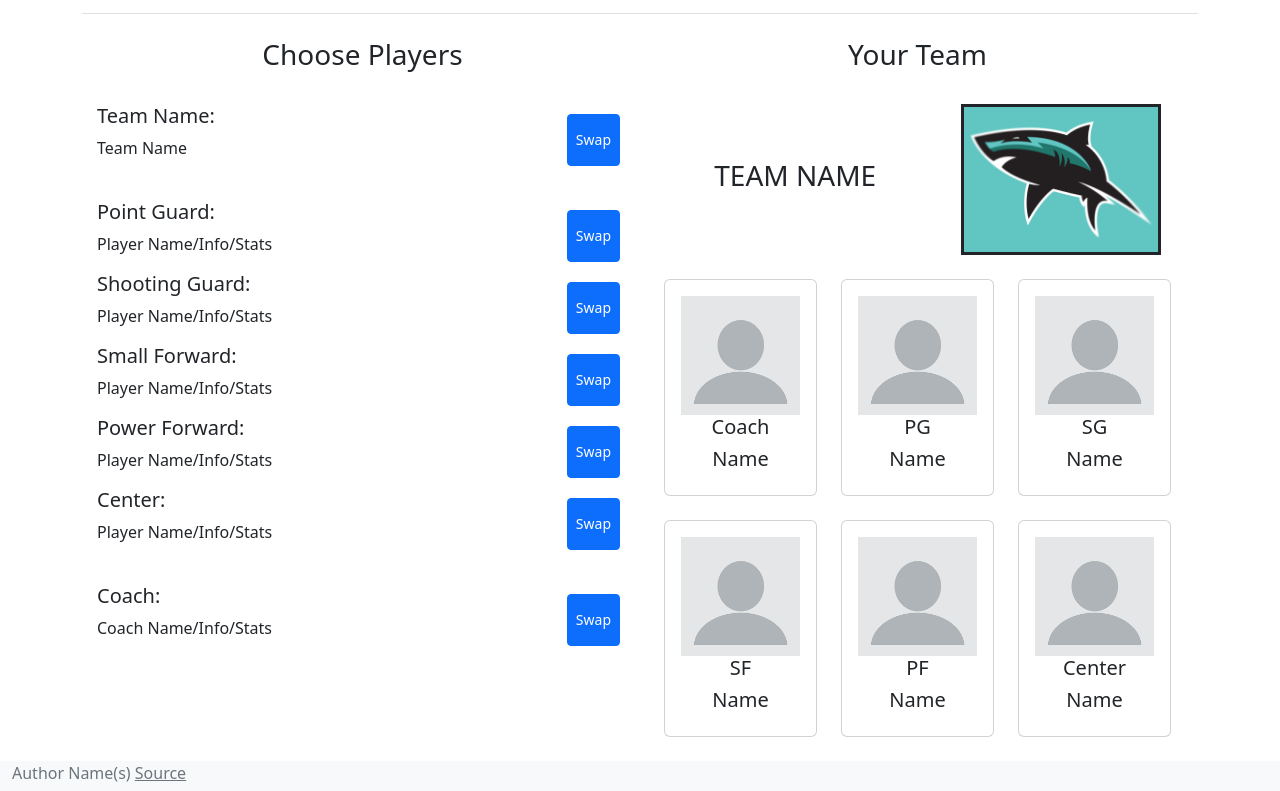
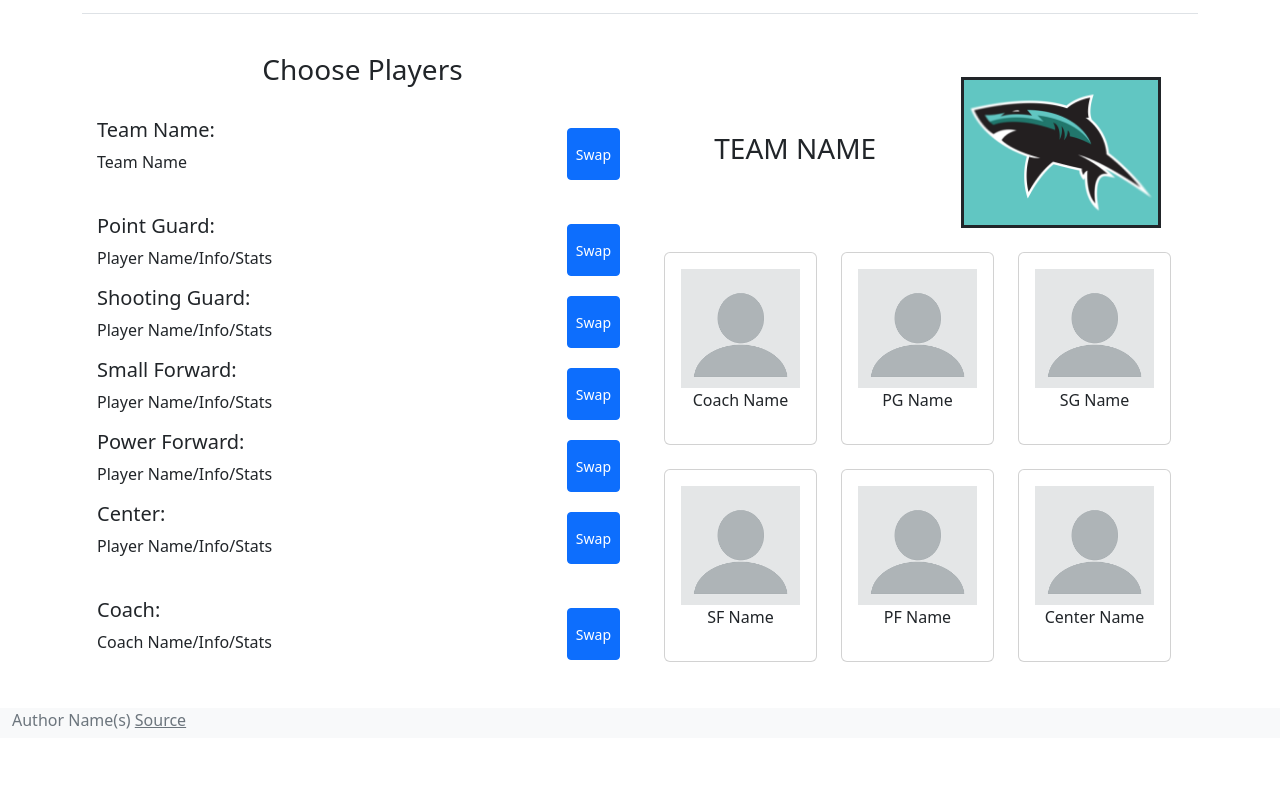
Before and after one commit to tyson314/CS-260-Startup-Project, a plain HTML site: page create.html in a window 1280 px wide. Shown: the part 65-856 px from the top of the page. After the commit the page ends 803 px from the top, so only its background shows below. Drawn offline with nearby package versions, Linux system fonts and the light colour scheme.

Commit message:
made it look better

```diff
--- a/create.html
+++ b/create.html
@@ -126,7 +126,6 @@
               </div>
 
               <div class="col-md-6 stretcher">
-                <h3 class="text-center">Your Team</h3>
 
                 <br>
 
@@ -144,8 +143,7 @@
                         <div class="card">
                           <div class="card-body d-flex flex-column">
                             <img src="playerimage/blankplayer.png">
-                            <h5 class="card-title text-center">Coach</h5>
-                            <h5 class="card-title text-center">Name</h5>
+                            <p class="text-center">Coach Name</p>
                           </div>
                         </div>
                       </div>
@@ -153,8 +151,7 @@
                         <div class="card">
                           <div class="card-body d-flex flex-column">
                             <img src="playerimage/blankplayer.png">
-                            <h5 class="card-title text-center">PG</h5>
-                            <h5 class="card-title text-center">Name</h5>
+                            <p class="text-center">PG Name</p>
                           </div>
                         </div>
                       </div>
@@ -162,8 +159,7 @@
                         <div class="card">
                           <div class="card-body d-flex flex-column">
                             <img src="playerimage/blankplayer.png">
-                            <h5 class="card-title text-center">SG</h5>
-                            <h5 class="card-title text-center">Name</h5>
+                            <p class="text-center">SG Name</p>
                           </div>
                         </div>
                       </div>
@@ -174,8 +170,7 @@
                         <div class="card">
                           <div class="card-body d-flex flex-column">
                             <img src="playerimage/blankplayer.png">
-                            <h5 class="card-title text-center">SF</h5>
-                            <h5 class="card-title text-center">Name</h5>
+                            <p class="text-center">SF Name</p>
                           </div>
                         </div>
                       </div>
@@ -183,8 +178,7 @@
                         <div class="card">
                           <div class="card-body d-flex flex-column">
                             <img src="playerimage/blankplayer.png">
-                            <h5 class="card-title text-center">PF</h5>
-                            <h5 class="card-title text-center">Name</h5>
+                            <p class="text-center">PF Name</p>
                           </div>
                         </div>
                       </div>
@@ -192,8 +186,7 @@
                         <div class="card">
                           <div class="card-body d-flex flex-column">
                             <img src="playerimage/blankplayer.png">
-                            <h5 class="card-title text-center">Center</h5>
-                            <h5 class="card-title text-center">Name</h5>
+                            <p class="text-center">Center Name</p>
                           </div>
                         </div>
                       </div>
```
